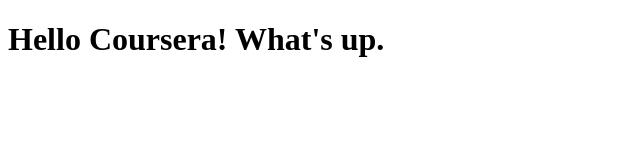
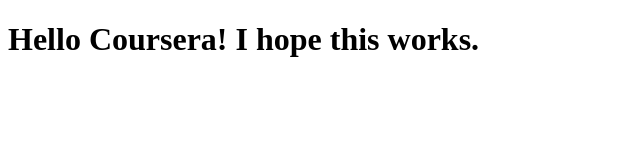
Before and after one commit to vanessalim/coursera, a plain HTML site: page site/index.html in a window 1280 px wide. Shown: the whole page, without its empty margins (0-640 px from the left). Drawn offline with Linux system fonts and the light colour scheme.

Commit message:
Small addition to our page content.

```diff
--- a/site/index.html
+++ b/site/index.html
@@ -4,6 +4,6 @@
 	<title>Hello Coursera!</title>
 </head>
 <body>
-<h1>Hello Coursera! What's up.</h1>
+<h1>Hello Coursera! I hope this works.</h1>
 </body>
 </html>
```
